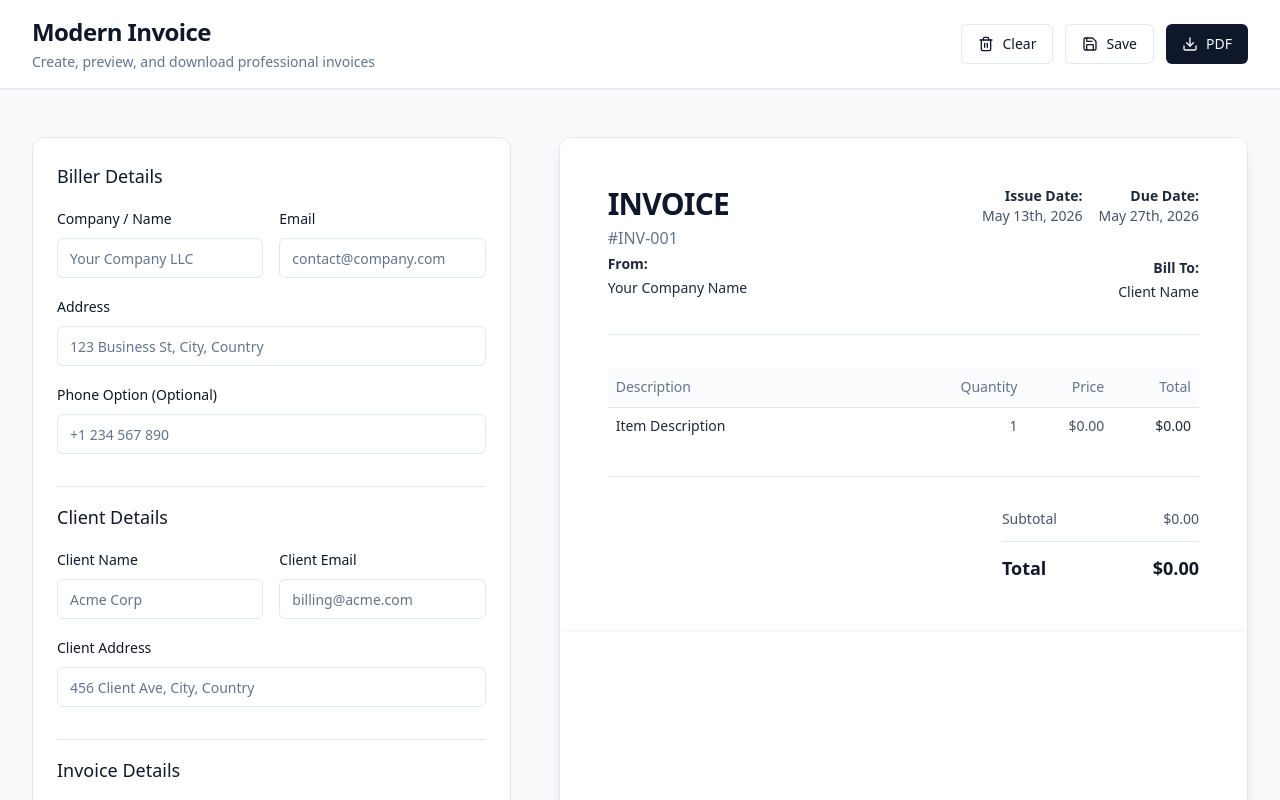
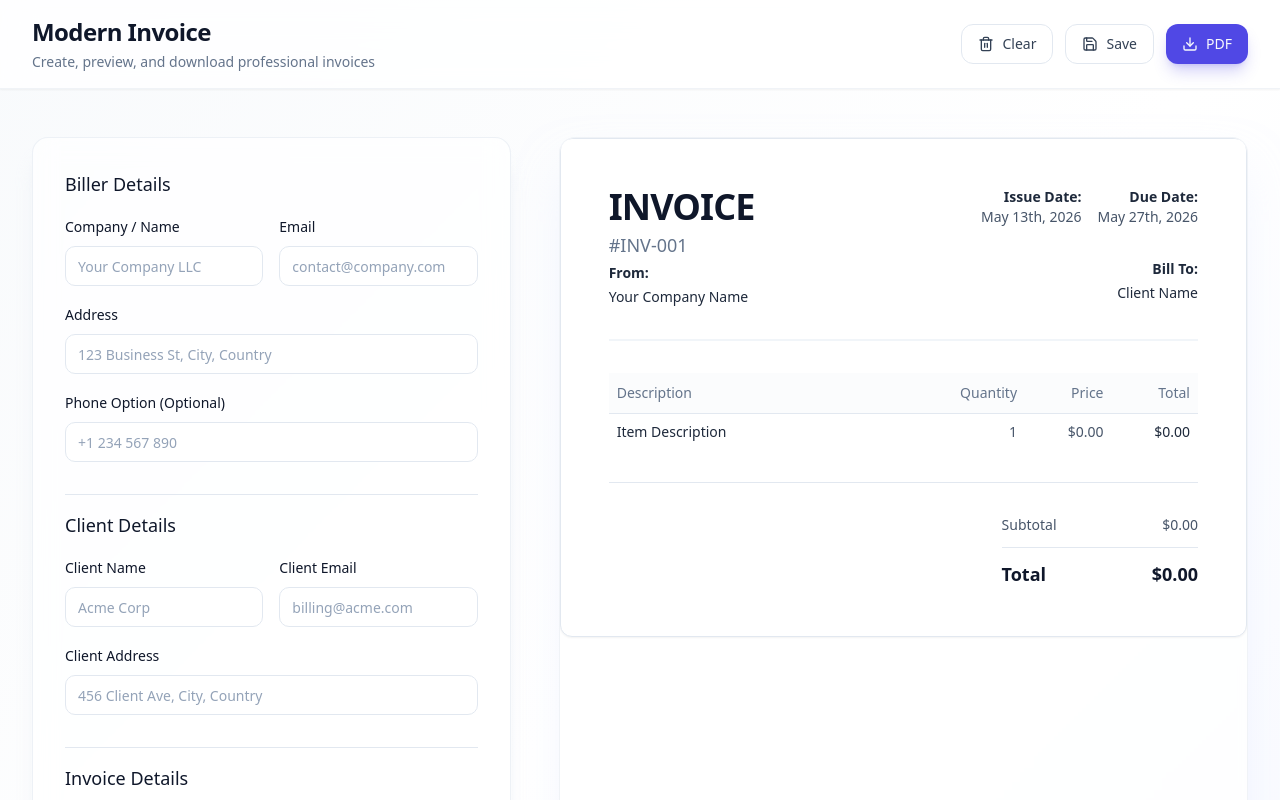
Before and after one commit to sahl-2003/Invoice-Generation-System, a React (Vite) app in the folder invoice-system/: page / in a window 1280 px wide. Shown: the top 800 px of the page. Built offline with nearby package versions, Linux system fonts and the light colour scheme.

Commit message:
ui update

```diff
--- a/invoice-system/src/App.tsx
+++ b/invoice-system/src/App.tsx
@@ -80,8 +80,8 @@ function MainContent() {
   }
 
   return (
-    <div className="min-h-screen bg-slate-50 font-sans text-slate-900 pb-20">
-      <div className="bg-white border-b shadow-sm sticky top-0 z-10 px-4 py-4 md:px-8">
+    <div className="min-h-screen bg-gradient-to-br from-slate-50 via-white to-indigo-50/50 font-sans text-slate-900 pb-20 selection:bg-primary/20">
+      <div className="bg-white/80 backdrop-blur-lg border-b border-slate-200/50 shadow-sm sticky top-0 z-50 px-4 py-4 md:px-8 transition-all">
         <div className="mx-auto max-w-7xl flex flex-col sm:flex-row justify-between items-center gap-4">
           <div>
             <h1 className="text-2xl font-bold tracking-tight text-slate-900">Modern Invoice</h1>
@@ -107,7 +107,7 @@ function MainContent() {
           <form className="grid grid-cols-1 gap-12 lg:grid-cols-12" onSubmit={methods.handleSubmit(onSubmit)}>
             {/* Left Panel: Form */}
             <div className="lg:col-span-5 flex flex-col space-y-6">
-              <div className="rounded-xl border bg-white p-6 shadow-sm space-y-8">
+              <div className="rounded-2xl border border-slate-200/60 bg-white/70 backdrop-blur-md p-6 sm:p-8 shadow-xl shadow-slate-200/40 space-y-8">
                 <BillerForm />
                 <ClientForm />
                 <InvoiceMetaForm />
@@ -117,7 +117,7 @@ function MainContent() {
 
             {/* Right Panel: Preview */}
             <div className="lg:col-span-7">
-              <div className="sticky top-32 rounded-xl border bg-white shadow-lg overflow-hidden min-h-[842px] max-w-[794px] mx-auto">
+              <div className="sticky top-32 rounded-2xl border border-slate-200/50 bg-white/80 backdrop-blur-sm shadow-2xl shadow-indigo-100/50 overflow-hidden min-h-[842px] max-w-[794px] mx-auto transition-all">
                 <InvoicePreview ref={printRef} data={formData || defaultValues} />
               </div>
             </div>
--- a/invoice-system/src/components/invoice/preview/InvoicePreview.tsx
+++ b/invoice-system/src/components/invoice/preview/InvoicePreview.tsx
@@ -9,10 +9,10 @@ const formatCurrency = (amount: number) => {
 
 function InvoiceHeader({ data }: { data: InvoiceData }) {
   return (
-    <div className="flex flex-col sm:flex-row justify-between pb-8 border-b border-slate-200">
+    <div className="flex flex-col sm:flex-row justify-between pb-8 border-b-2 border-slate-100">
       <div className="space-y-1">
-        <h2 className="text-3xl font-bold tracking-tight text-slate-900">INVOICE</h2>
-        <p className="text-slate-500 font-medium">#{data.invoiceNumber || "INV-001"}</p>
+        <h2 className="text-4xl font-extrabold tracking-tight text-slate-900 uppercase">INVOICE</h2>
+        <p className="text-slate-500 font-medium text-lg">#{data.invoiceNumber || "INV-001"}</p>
         <div className="mt-8 space-y-1">
           <p className="text-sm font-semibold text-slate-800">From:</p>
           <p className="text-sm font-medium">{data.billerName || "Your Company Name"}</p>
@@ -145,7 +145,7 @@ export const InvoicePreview = forwardRef<HTMLDivElement, { data: InvoiceData }>(
   return (
     <div
       ref={ref}
-      className="bg-white p-8 sm:p-12 w-full mx-auto shadow-sm print:shadow-none print:p-0 font-sans text-slate-800"
+      className="bg-white p-8 sm:p-12 w-full mx-auto border border-slate-200 rounded-lg shadow-sm font-sans text-slate-800 text-lg"
     >
       <InvoiceHeader data={data} />
       <InvoiceItems data={data} />
--- a/invoice-system/src/components/ui/button.tsx
+++ b/invoice-system/src/components/ui/button.tsx
@@ -5,15 +5,15 @@ import { cva, type VariantProps } from "class-variance-authority"
 import { cn } from "@/lib/utils"
 
 const buttonVariants = cva(
-  "inline-flex items-center justify-center whitespace-nowrap rounded-md text-sm font-medium ring-offset-background transition-colors focus-visible:outline-none focus-visible:ring-2 focus-visible:ring-ring focus-visible:ring-offset-2 disabled:pointer-events-none disabled:opacity-50",
+  "inline-flex items-center justify-center whitespace-nowrap rounded-lg text-sm font-medium ring-offset-white transition-all duration-200 focus-visible:outline-none focus-visible:ring-4 focus-visible:ring-primary/30 disabled:pointer-events-none disabled:opacity-50 active:scale-[0.98]",
   {
     variants: {
       variant: {
-        default: "bg-primary text-primary-foreground hover:bg-primary/90",
-        destructive: "bg-destructive text-destructive-foreground hover:bg-destructive/90",
-        outline: "border border-input bg-background hover:bg-accent hover:text-accent-foreground",
-        secondary: "bg-secondary text-secondary-foreground hover:bg-secondary/80",
-        ghost: "hover:bg-accent hover:text-accent-foreground",
+        default: "bg-primary text-primary-foreground hover:bg-primary/90 shadow-lg shadow-primary/25",
+        destructive: "bg-red-500 text-white hover:bg-red-600 shadow-md",
+        outline: "border border-slate-200 bg-white hover:border-slate-300 hover:bg-slate-50 text-slate-700",
+        secondary: "bg-slate-100 text-slate-900 hover:bg-slate-200",
+        ghost: "hover:bg-slate-100 hover:text-slate-900 text-slate-600",
         link: "text-primary underline-offset-4 hover:underline",
       },
       size: {
--- a/invoice-system/src/components/ui/input.tsx
+++ b/invoice-system/src/components/ui/input.tsx
@@ -11,7 +11,7 @@ const Input = React.forwardRef<HTMLInputElement, InputProps>(
       <input
         type={type}
         className={cn(
-          "flex h-10 w-full rounded-md border border-input bg-background px-3 py-2 text-sm ring-offset-background file:border-0 file:bg-transparent file:text-sm file:font-medium placeholder:text-muted-foreground focus-visible:outline-none focus-visible:ring-2 focus-visible:ring-ring focus-visible:ring-offset-2 disabled:cursor-not-allowed disabled:opacity-50",
+          "flex h-10 w-full rounded-md border border-slate-200 bg-white px-3 py-2 text-sm ring-offset-white file:border-0 file:bg-transparent file:text-sm file:font-medium placeholder:text-slate-400 focus-visible:outline-none focus-visible:ring-4 focus-visible:ring-primary/20 focus-visible:border-primary/50 transition-all duration-200 disabled:cursor-not-allowed disabled:opacity-50",
           className
         )}
         ref={ref}
--- a/invoice-system/src/index.css
+++ b/invoice-system/src/index.css
@@ -13,7 +13,7 @@
     --popover: 0 0% 100%;
     --popover-foreground: 222.2 84% 4.9%;
 
-    --primary: 222.2 47.4% 11.2%;
+    --primary: 243 75% 59%;
     --primary-foreground: 210 40% 98%;
 
     --secondary: 210 40% 96.1%;
@@ -22,17 +22,17 @@
     --muted: 210 40% 96.1%;
     --muted-foreground: 215.4 16.3% 46.9%;
 
-    --accent: 210 40% 96.1%;
-    --accent-foreground: 222.2 47.4% 11.2%;
+    --accent: 243 75% 59%;
+    --accent-foreground: 210 40% 98%;
 
     --destructive: 0 84.2% 60.2%;
     --destructive-foreground: 210 40% 98%;
 
     --border: 214.3 31.8% 91.4%;
     --input: 214.3 31.8% 91.4%;
-    --ring: 222.2 84% 4.9%;
+    --ring: 243 75% 59%;
 
-    --radius: 0.5rem;
+    --radius: 0.75rem;
   }
 
   .dark {
```
